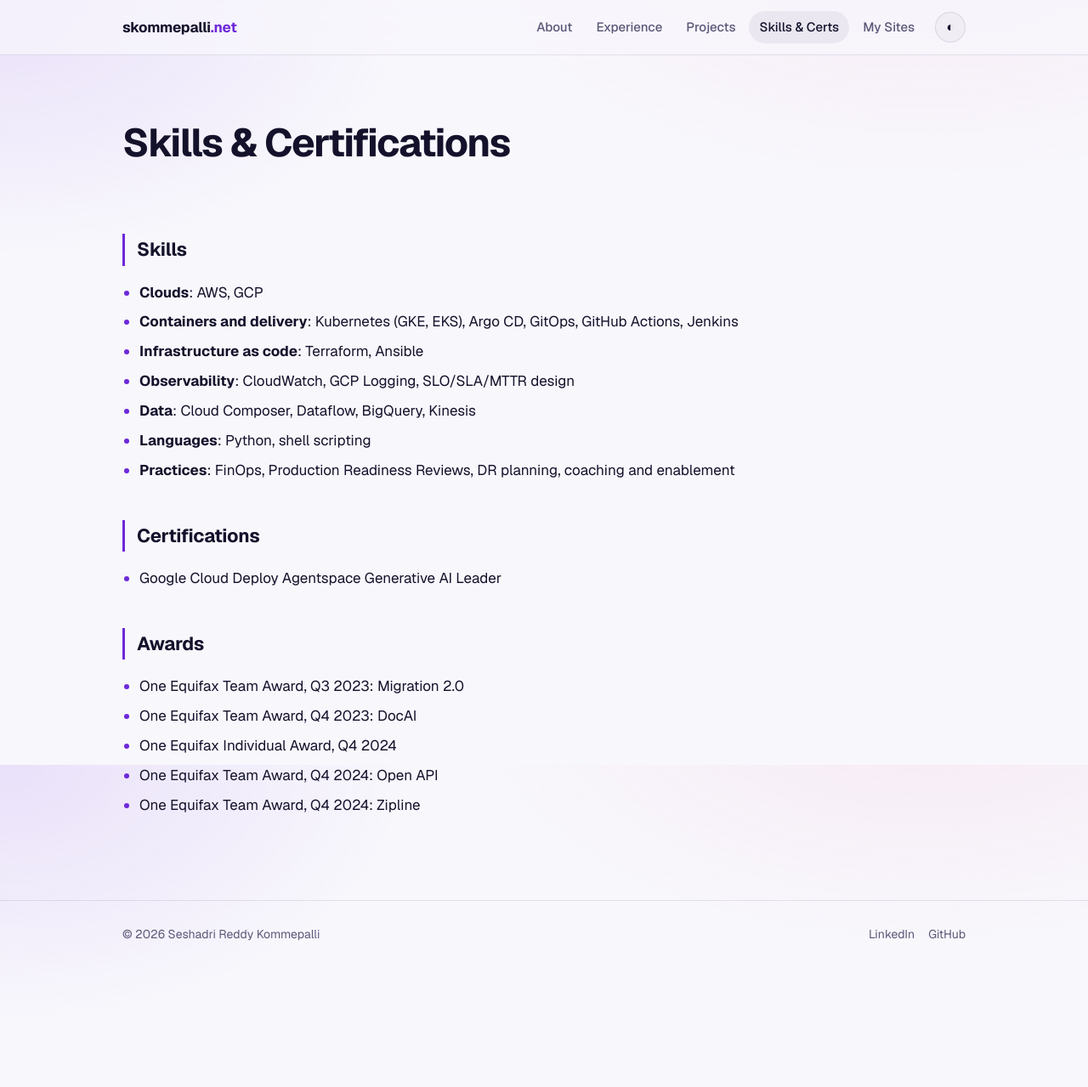
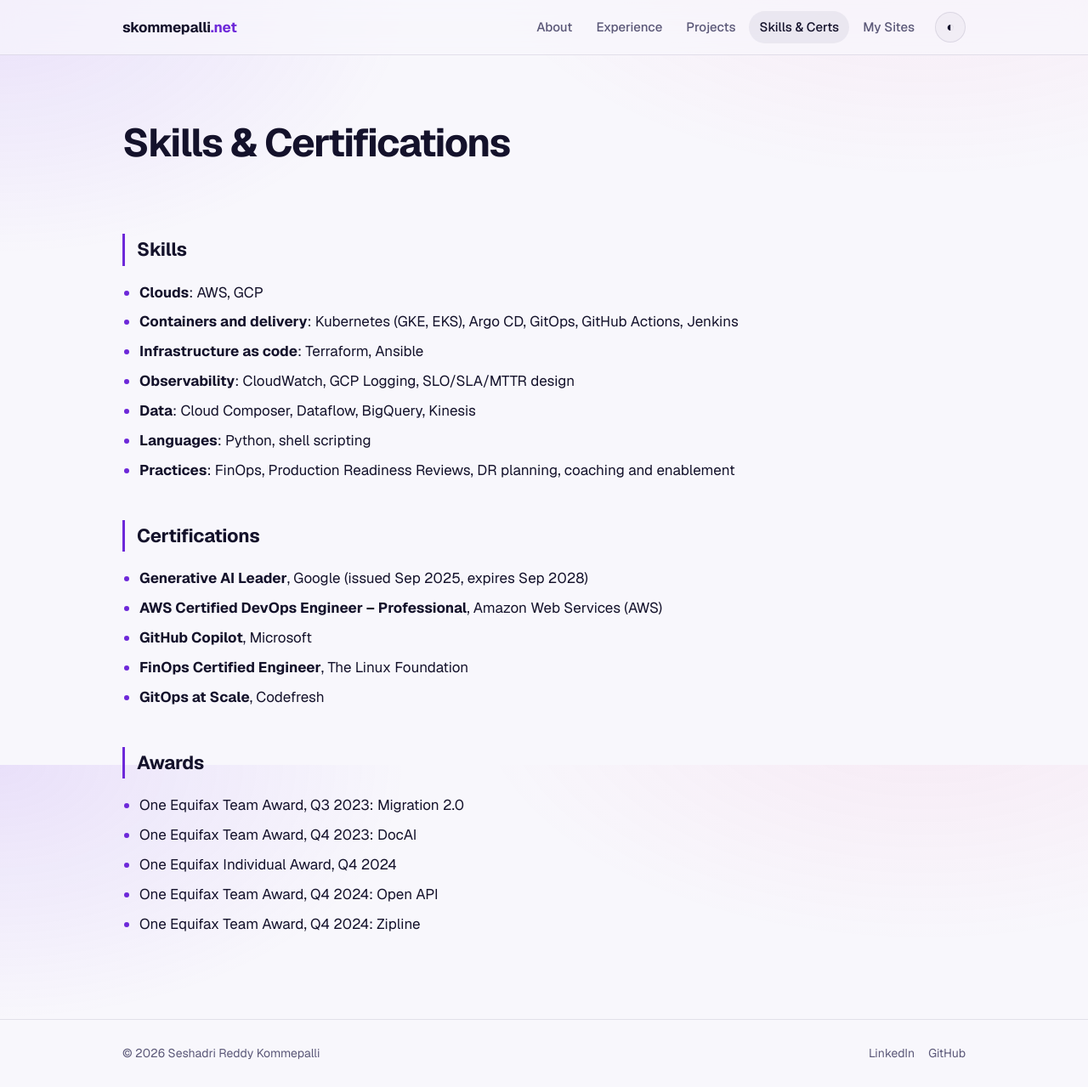
Before and after one commit to skommepa/skommepalli_Bio, a Jekyll site: the page built from skills.md, in a window 1280 px wide and 1279 px high. Shown: the whole window at 85% size. Built offline with Jekyll 4.4.1, drawn with Linux system fonts in a browser that asks for light colours.

Commit message:
Skills page: list all five certifications
Co-Authored-By: Claude Sonnet 5.5 <noreply@anthropic.com>

```diff
--- a/skills.md
+++ b/skills.md
@@ -13,7 +13,11 @@ title: "Skills & Certifications"
 - **Practices**: FinOps, Production Readiness Reviews, DR planning, coaching and enablement
 
 ## Certifications
-- Google Cloud Deploy Agentspace Generative AI Leader
+- **Generative AI Leader**, Google (issued Sep 2025, expires Sep 2028)
+- **AWS Certified DevOps Engineer – Professional**, Amazon Web Services (AWS)
+- **GitHub Copilot**, Microsoft
+- **FinOps Certified Engineer**, The Linux Foundation
+- **GitOps at Scale**, Codefresh
 
 ## Awards
 - One Equifax Team Award, Q3 2023: Migration 2.0
```
